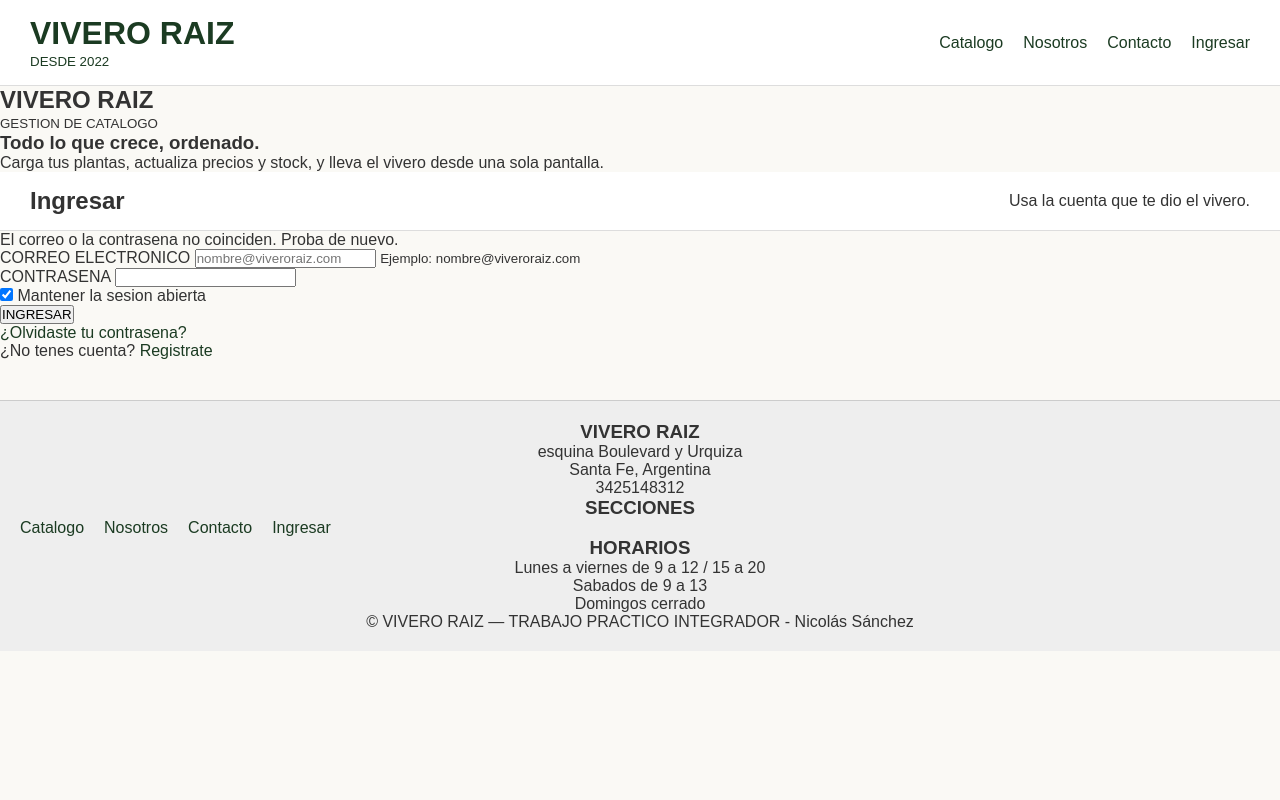
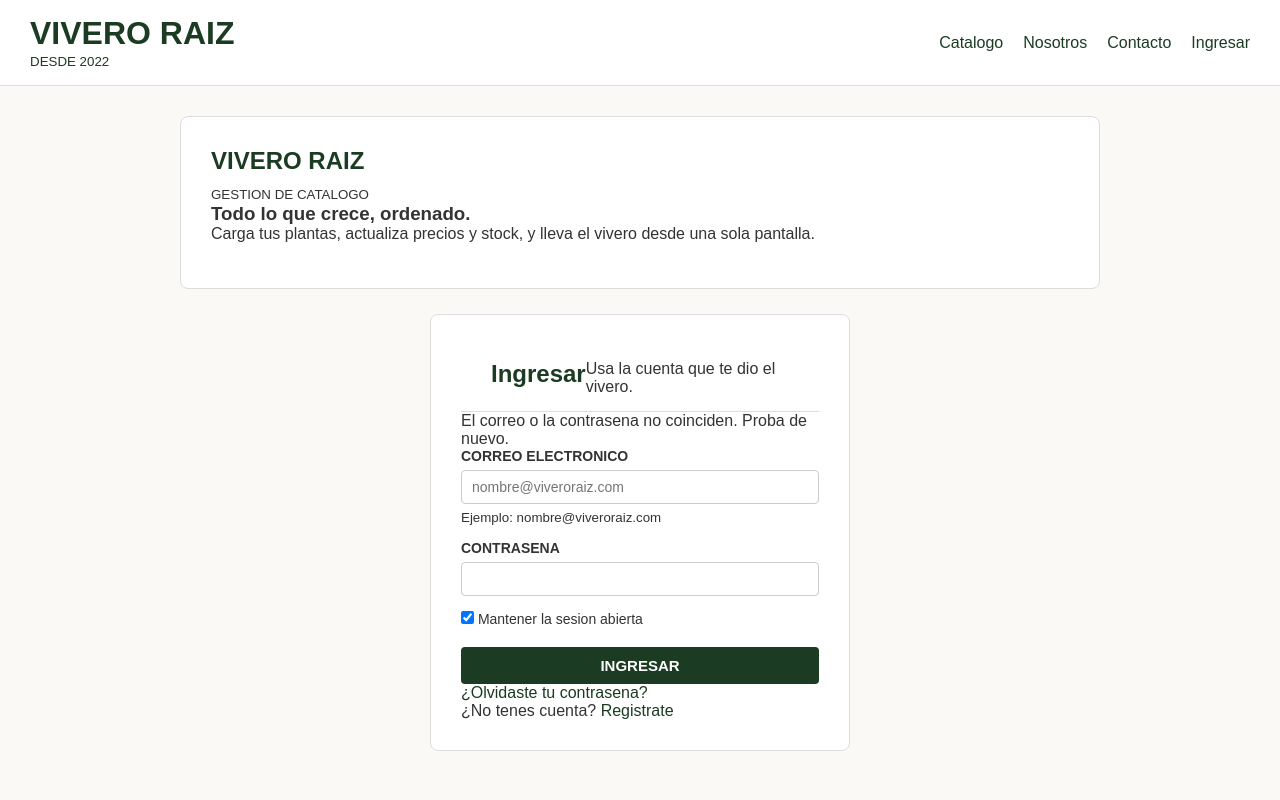
Before and after one commit to nicosanchezk/TP-integrador-NicolasSanchez-Vivero, a plain HTML site: page login.html in a window 1280 px wide. Shown: the top 800 px of the page. Drawn offline with Linux system fonts and the light colour scheme.

Commit message:
Update estilos.css

```diff
--- a/css/estilos.css
+++ b/css/estilos.css
@@ -12,14 +12,18 @@
 
 body {
   font-family: sans-serif;
-  background-color: #faf9f5;
-  color: #333;
+  background-color: var(--fondo-claro);
+  color: var(--color-texto);
+  min-height: 100vh;
+  display: flex;
+  flex-direction: column;
 }
 
 a {
   text-decoration: none;
-  color: #1b3b22;
+  color: var(--verde-vivero);
 }
+
 header {
   background-color: white;
   padding: 15px 30px;
@@ -28,33 +32,24 @@ header {
   align-items: center;
   border-bottom: 1px solid #ddd;
 }
-.tarjeta-planta a {
-  display: inline-block;
-  background-color: #1b3b22;
-  color: white;
-  padding: 6px 12px;
-  font-size: 14px;
+
+nav ul {
+  display: flex;
+  gap: 20px;
+  list-style: none;
 }
-footer {
-  background-color: #eee;
-  padding: 20px;
-  text-align: center;
-  margin-top: 40px;
-  border-top: 1px solid #ccc;
-}
-img {
-  max-width: 100%;
-  height: auto;
-}
-.tarjeta-planta img {
+
+main {
+  flex: 1;
   width: 100%;
-  height: 220px;
-  object-fit: cover;
+  max-width: 960px;
+  margin: 0 auto;
+  padding: 30px 20px;
 }
 
 .boton {
   display: inline-block;
-  background-color: #1b3b22;
+  background-color: var(--verde-vivero);
   color: white;
   padding: 10px 20px;
   border-radius: 6px;
@@ -62,10 +57,152 @@ img {
   font-weight: bold;
 }
 
-nav ul {
+img {
+  max-width: 100%;
+  height: auto;
+}
+
+main section img {
+  width: 100%;
+  max-width: 320px;
+  height: 220px;
+  object-fit: cover;
+  display: block;
+  margin: 15px auto;
+  border-radius: 6px;
+}
+
+main section:first-of-type {
+  background-color: white;
+  padding: 30px;
+  border-radius: 8px;
+  border: 1px solid #ddd;
+  margin-bottom: 25px;
+}
+
+main section:first-of-type h2 {
+  color: var(--verde-vivero);
+  margin-bottom: 10px;
+}
+
+main section:first-of-type p {
+  margin-bottom: 15px;
+}
+
+main section:first-of-type a {
+  display: inline-block;
+  background-color: var(--verde-vivero);
+  color: white;
+  padding: 10px 18px;
+  border-radius: 5px;
+  font-weight: bold;
+}
+
+main section:nth-of-type(2) {
+  margin-bottom: 25px;
+}
+
+main section:nth-of-type(2) h2 {
+  color: var(--verde-vivero);
+  margin-bottom: 8px;
+}
+
+aside {
+  background-color: #eef5ee;
+  border-left: 4px solid var(--verde-vivero);
+  padding: 15px 20px;
+  border-radius: 0 6px 6px 0;
+}
+
+aside h3 {
+  color: var(--verde-vivero);
+  margin-bottom: 5px;
+}
+
+main section:has(form) {
+  max-width: 420px;
+  margin: 20px auto;
+  background-color: white;
+  padding: 30px;
+  border-radius: 8px;
+  border: 1px solid #ddd;
+}
+
+main section:has(form) h2 {
+  color: var(--verde-vivero);
+  text-align: center;
+  margin-bottom: 8px;
+}
+
+main section:has(form) > p {
+  text-align: center;
+  font-size: 14px;
+  margin-bottom: 20px;
+}
+
+aside[role="alert"] {
+  background-color: #fde8e8;
+  border-left: 4px solid #c01d1d;
+  color: #9b1c1c;
+  padding: 10px 15px;
+  margin-bottom: 20px;
+  border-radius: 4px;
+  font-size: 14px;
+}
+
+form {
   display: flex;
-  gap: 20px;
-  list-style: none;
+  flex-direction: column;
+  gap: 15px;
+}
+
+form div {
+  display: flex;
+  flex-direction: column;
+  gap: 6px;
+}
+
+form label {
+  font-size: 14px;
+  font-weight: bold;
+}
+
+form input[type="text"],
+form input[type="email"],
+form input[type="password"],
+form input[type="tel"] {
+  padding: 8px 10px;
+  border: 1px solid #ccc;
+  border-radius: 4px;
+  font-size: 14px;
+}
+
+form div:has(input[type="checkbox"]) {
+  flex-direction: row;
+  align-items: center;
+  gap: 8px;
+}
+
+form input[type="checkbox"] {
+  width: auto;
+  cursor: pointer;
+}
+
+form div:has(input[type="checkbox"]) label {
+  font-weight: normal;
+  cursor: pointer;
+}
+
+form button[type="submit"] {
+  background-color: var(--verde-vivero);
+  color: white;
+  border: none;
+  padding: 10px;
+  font-size: 15px;
+  font-weight: bold;
+  border-radius: 4px;
+  cursor: pointer;
+  margin-top: 5px;
 }
 
 .grilla-productos {
@@ -74,6 +211,21 @@ nav ul {
   gap: 20px;
   padding: 20px;
 }
+
+.tarjeta-planta img {
+  width: 100%;
+  height: 220px;
+  object-fit: cover;
+}
+
+.tarjeta-planta a {
+  display: inline-block;
+  background-color: var(--verde-vivero);
+  color: white;
+  padding: 6px 12px;
+  font-size: 14px;
+}
+
 
 .ficha-planta {
   width: 800px;
@@ -181,7 +333,6 @@ th {
   padding: 0 5px;
 }
 
-
 .caja-formulario input[type="text"],
 .caja-formulario input[type="email"],
 .caja-formulario input[type="password"],
@@ -207,10 +358,85 @@ th {
   cursor: pointer;
 }
 
-/* media query E4 */
+.encabezado-tabla {
+  display: flex;
+  justify-content: space-between;
+  align-items: center;
+  margin-bottom: 20px;
+}
+
+.tabla-gestion {
+  width: 100%;
+  border-collapse: collapse;
+}
+
+.tabla-gestion th,
+.tabla-gestion td {
+  border: 1px solid #ddd;
+  padding: 8px 10px;
+  text-align: center;
+}
+
+.tabla-gestion th {
+  background-color: #eee;
+}
+
+.mini-admin {
+  width: 45px;
+  height: 45px;
+  object-fit: cover;
+  margin: 0 auto;
+}
+
+.btn-accion {
+  padding: 4px 8px;
+  font-size: 12px;
+  color: white;
+  border-radius: 3px;
+  margin: 0 2px;
+}
+
+.btn-editar {
+  background-color: #1d8aac;
+}
+
+.btn-borrar {
+  background-color: #c01d1d;
+}
+
+footer {
+  background-color: #eee;
+  padding: 25px 20px;
+  margin-top: 40px;
+  border-top: 1px solid #ccc;
+  display: flex;
+  flex-direction: column;
+  align-items: center;
+  text-align: center;
+  gap: 12px;
+}
+
+footer p {
+  margin: 0;
+  line-height: 1.4;
+}
+
+footer ul,
+footer nav {
+  display: flex;
+  gap: 15px;
+  list-style: none;
+  justify-content: center;
+  padding: 0;
+  margin: 5px 0;
+}
+
+footer a {
+  color: var(--verde-vivero);
+  font-weight: bold;
+}
 
 @media (max-width: 768px) {
-
   header {
     flex-direction: column;
     gap: 15px;
@@ -263,53 +489,4 @@ th {
   .caja-formulario {
     width: 100%;
   }
-
 }
-
-/* E5 */
-
-.encabezado-tabla {
-  display: flex;
-  justify-content: space-between;
-  align-items: center;
-  margin-bottom: 20px;
-}
-
-.tabla-gestion {
-  width: 100%;
-  border-collapse: collapse;
-}
-
-.tabla-gestion th,
-.tabla-gestion td {
-  border: 1px solid #ddd;
-  padding: 8px 10px;
-  text-align: center;
-}
-
-.tabla-gestion th {
-  background-color: #eee;
-}
-
-.mini-admin {
-  width: 45px;
-  height: 45px;
-  object-fit: cover;
-  margin: 0 auto;
-}
-
-.btn-accion {
-  padding: 4px 8px;
-  font-size: 12px;
-  color: white;
-  border-radius: 3px;
-  margin: 0 2px;
-}
-
-.btn-editar {
-  background-color: #1d8aac;
-}
-
-.btn-borrar {
-  background-color: #c01d1d;
-}
```
